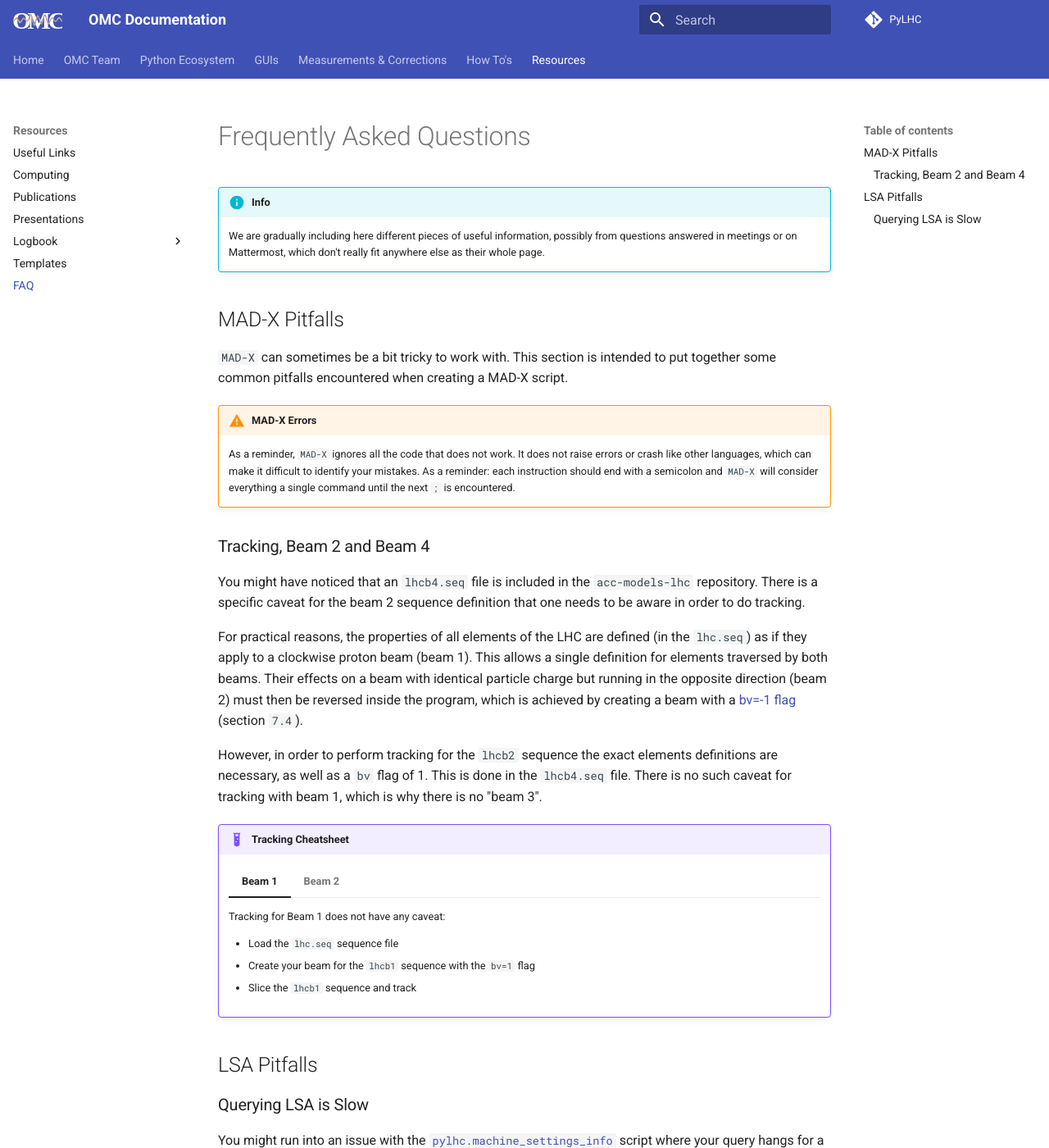
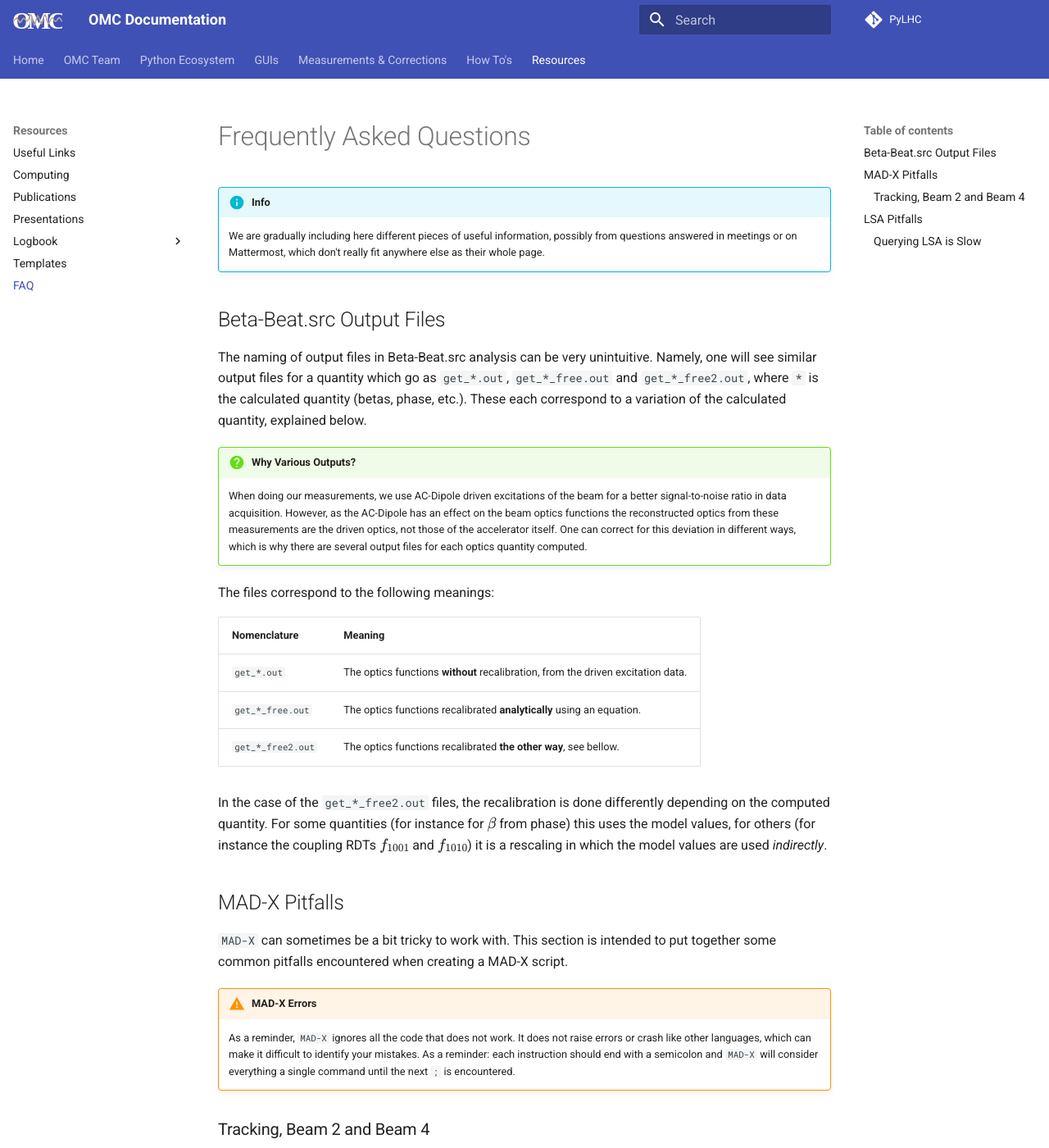
Before and after one commit to pylhc/pylhc.github.io, an MkDocs documentation site: the page built from docs/resources/faqs.md, in a window 1280 px wide and 1400 px high. Shown: the whole window at 82% size. Built offline with MkDocs 1.6.1 and Material for MkDocs 9.7.7, drawn with Linux system fonts in a browser that asks for light colours; comment, search, counter and statistics services are not loaded.

Commit message:
small section on free, free2 etc in BBsrc

```diff
--- a/docs/resources/faqs.md
+++ b/docs/resources/faqs.md
@@ -2,6 +2,28 @@
 
 !!! info
     We are gradually including here different pieces of useful information, possibly from questions answered in meetings or on Mattermost, which don't really fit anywhere else as their whole page.
+
+## Beta-Beat.src Output Files
+
+The naming of output files in Beta-Beat.src analysis can be very unintuitive.
+Namely, one will see similar output files for a quantity which go as `get_*.out`, `get_*_free.out` and `get_*_free2.out`, where `*` is the calculated quantity (betas, phase, etc.).
+These each correspond to a variation of the calculated quantity, explained below.
+
+!!! question "Why Various Outputs?"
+    When doing our measurements, we use AC-Dipole driven excitations of the beam for a better signal-to-noise ratio in data acquisition.
+    However, as the AC-Dipole has an effect on the beam optics functions the reconstructed optics from these measurements are the driven optics, not those of the accelerator itself.
+    One can correct for this deviation in different ways, which is why there are several output files for each optics quantity computed.
+
+The files correspond to the following meanings:
+
+| Nomenclature      | Meaning                                                                          |
+| :---------------- | :------------------------------------------------------------------------------- |
+| `get_*.out`       | The optics functions **without** recalibration, from the driven excitation data. |
+| `get_*_free.out`  | The optics functions recalibrated **analytically** using an equation.            |
+| `get_*_free2.out` | The optics functions recalibrated **the other way**, see bellow.                 |
+
+In the case of the `get_*_free2.out` files, the recalibration is done differently depending on the computed quantity.
+For some quantities (for instance for $\beta$ from phase) this uses the model values, for others (for instance the coupling RDTs $f_{1001}$ and $f_{1010}$) it is a rescaling in which the model values are used *indirectly*.
 
 ## MAD-X Pitfalls
 
```
